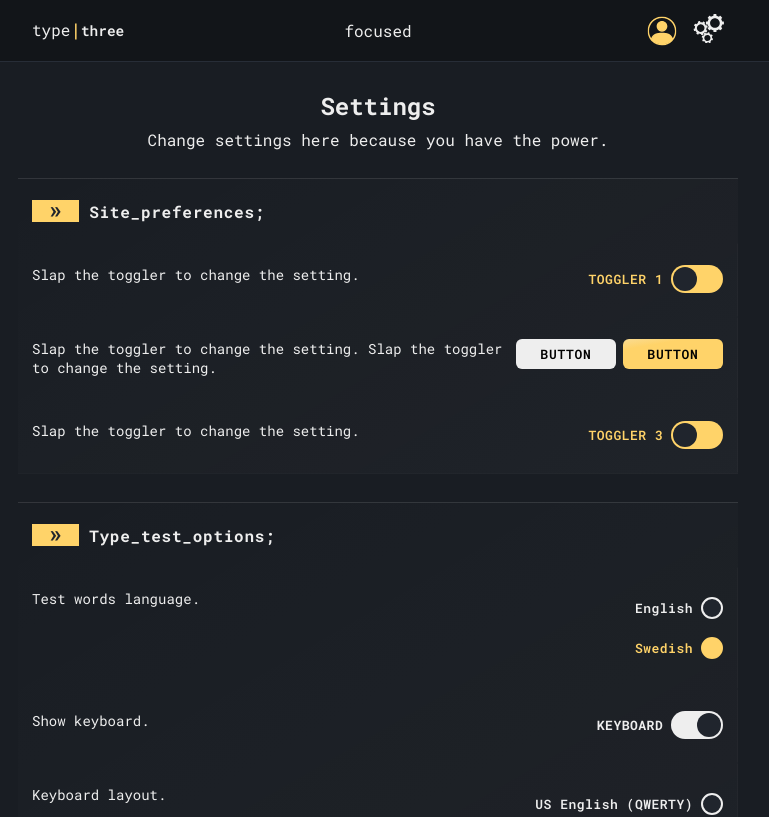
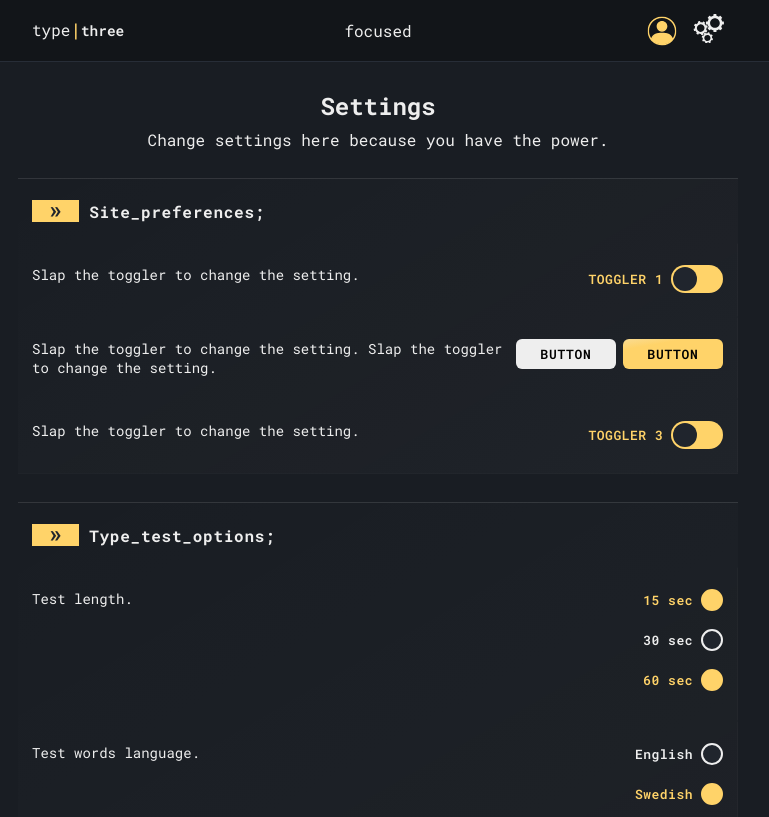
Before and after one commit to patrik-setterberg/typethree, a React (Create React App) app in the folder frontend/: page /settings in a window 1280 px wide. Shown: the top 817 px of the page, without its empty margins (262-1031 px from the left). Built offline with nearby package versions, Linux system fonts and the light colour scheme.

Commit message:
Add test length options to settings page. Misc styling

```diff
--- a/frontend/src/components/TestCountdown/TestCountdown.tsx
+++ b/frontend/src/components/TestCountdown/TestCountdown.tsx
@@ -1,19 +1,22 @@
 import { useState, useEffect } from "react";
+import useSettingsContext from "../../hooks/useSettingsContext";
 
 import * as S from "./TestCountdown.styles";
 
 const TestCountdown = ({}): JSX.Element => {
-  const testLen: number = 30;
-  const [timeLeft, setTimeLeft] = useState(testLen);
+
+  const settingsCtx = useSettingsContext();
+
+  const [timeLeft, setTimeLeft] = useState<number>(settingsCtx.TestLength);
 
   // Circumference of circle. Probably not *technically* true but it works!
   const circumference: number = 1304;
 
   // Offset for dashed stroke around circle.
-  const [dashOffset, setDashOffset] = useState(0);
+  const [dashOffset, setDashOffset] = useState<number>(0);
 
   useEffect(() => {
-    const timer = setInterval(() => {
+    const timer: number = window.setInterval(() => {
       if (timeLeft > 0) {
         setTimeLeft((timeLeft) => timeLeft - 1);
       } else {
@@ -23,7 +26,7 @@ const TestCountdown = ({}): JSX.Element => {
 
     // Set offset based on percentage of time left.
     setDashOffset(
-      Math.round((circumference - circumference * (timeLeft / testLen)) * 100) /
+      Math.round((circumference - circumference * (timeLeft / settingsCtx.TestLength)) * 100) /
         100
     );
 
--- a/frontend/src/components/TypeTest/TypeTest.tsx
+++ b/frontend/src/components/TypeTest/TypeTest.tsx
@@ -119,6 +119,11 @@ const TypeTest = ({}: TypeTestProps): JSX.Element => {
 
   const [pressedKeysState, dispatchPressedKeys] = useReducer(pressedKeysReducer, initialValue);
 
+  // Store entered words in an array. When space is pressed (and maybe when test ends),
+  // characters in text input get pushed to the array. This array can be compared
+  // with testwords wordArr to calculate score and styling correct/incorrect words.
+  const [enteredWords, setEnteredWords] = useState<string[] | undefined>(undefined);
+
   return (
     <>
       <TestCountdown />
--- a/frontend/src/components/UI/RadioButtons/RadioButtons.interfaces.ts
+++ b/frontend/src/components/UI/RadioButtons/RadioButtons.interfaces.ts
@@ -1,7 +1,9 @@
+import React from "react";
+
 export interface RadioButtonsProps {
   name: string;
   legend: string;
   changeFunc: (val: string) => void;
-  items: Array<{ label: string; value: string }>;
-  currentValue: string;
+  items: Array<{ label: string; value: string | number }>;
+  currentValue: string | number;
 }
--- a/frontend/src/components/UI/RadioButtons/RadioButtons.styles.ts
+++ b/frontend/src/components/UI/RadioButtons/RadioButtons.styles.ts
@@ -14,7 +14,7 @@ export const Label = styled.label<{ checked: boolean }>`
   justify-content: flex-end;
   align-items: center;
   position: relative;
-  padding: 0.5rem 0 0.5rem 0.5rem;
+  padding: 0 0 0.5rem 0.5rem;
   color: ${(props) =>
     props.checked ? props.theme.primary : props.theme.highlight};
   font-size: 0.8125rem;
@@ -43,12 +43,13 @@ export const Label = styled.label<{ checked: boolean }>`
     letter-spacing: 0.6px;
 
     &::after {
-    transform: scale(1.1);
-  }
+      transform: scale(1.1);
+    }
   }
 
   & + & {
     margin-top: 0.125rem;
+    padding-top: 0.5rem;
   }
 `;
 
--- a/frontend/src/context/settings-context/settings-context.interfaces.ts
+++ b/frontend/src/context/settings-context/settings-context.interfaces.ts
@@ -1,6 +1,7 @@
 import { SetStateAction } from "react";
 
 export interface DefaultSettingsValues {
+  TestLength: number;
   TestWords: string;
   ShowKeyboard: boolean;
   KeyboardLayout: string;
@@ -11,12 +12,13 @@ export interface SettingsContextValues {
   // Theme
   // ..
   // TYPE TEST PREFERENCES //
+  TestLength: number;
+  setTestLength: (len: string) => void;
   TestWords: string;
   setTestWords: React.Dispatch<SetStateAction<string>>;
   ShowKeyboard: boolean;
-  setShowKeyboard: React.Dispatch<React.SetStateAction<boolean>>,
+  setShowKeyboard: React.Dispatch<React.SetStateAction<boolean>>;
   KeyboardLayout: string;
   setKeyboardLayout: React.Dispatch<React.SetStateAction<string>>;
-  // Test length
   // ...
 }
--- a/frontend/src/context/settings-context/settings-context.tsx
+++ b/frontend/src/context/settings-context/settings-context.tsx
@@ -5,6 +5,7 @@ import {
 } from "./settings-context.interfaces";
 
 const defaultSettings: DefaultSettingsValues = {
+  TestLength: 30,
   TestWords: "eng1k",
   ShowKeyboard: true,
   KeyboardLayout: "QWERTY_US",
@@ -23,6 +24,12 @@ export const SettingsContextProvider = ({
   // If not logged in, check if there's a cookie with preferences and use those.
   // Else use defautSettings.
 
+  const [testLength, setTestLength] = useState<number>(
+    defaultSettings.TestLength
+  );
+  // Extra setter function because we get strings from radio buttons' values.
+  const setLen = (len: string) => setTestLength(parseInt(len));
+
   const [testWords, setTestWords] = useState<string>(defaultSettings.TestWords);
 
   const [showKeyboard, setShowKeyboard] = useState<boolean>(
@@ -36,6 +43,8 @@ export const SettingsContextProvider = ({
   return (
     <SettingsContext.Provider
       value={{
+        TestLength: testLength,
+        setTestLength: setLen,
         TestWords: testWords,
         setTestWords: setTestWords,
         ShowKeyboard: showKeyboard,
--- a/frontend/src/pages/SettingsPage/SettingsPage.interfaces.ts
+++ b/frontend/src/pages/SettingsPage/SettingsPage.interfaces.ts
@@ -3,6 +3,6 @@ export interface SettingsPageProps {
 }
 
 export interface RadioButtonsItems {
-  value: string;
+  value: string | number;
   label: string;
 }
--- a/frontend/src/pages/SettingsPage/SettingsPage.tsx
+++ b/frontend/src/pages/SettingsPage/SettingsPage.tsx
@@ -30,6 +30,16 @@ const SettingsPage = ({}: SettingsPageProps): JSX.Element => {
   };
 
   const settingsCtx = useSettingsContext();
+
+  const testLengthSettings: Array<RadioButtonsItems> = useMemo<
+    RadioButtonsItems[]
+  >(() => {
+    return [
+      { value: 15, label: "15 sec" },
+      { value: 30, label: "30 sec" },
+      { value: 60, label: "60 sec" },
+    ];
+  }, []);
 
   const testWordsSettings: Array<RadioButtonsItems> = useMemo<
     RadioButtonsItems[]
@@ -100,6 +110,18 @@ const SettingsPage = ({}: SettingsPageProps): JSX.Element => {
       </SettingsCategory>
       <SettingsCategory title="Type_test_options;">
         <SettingsItem>
+          {/* TEST LENGTH */}
+          <span>Test length.</span>
+          <RadioButtons
+            name="test_length"
+            legend="Test lengtu"
+            changeFunc={settingsCtx.setTestLength}
+            items={testLengthSettings}
+            currentValue={settingsCtx.TestLength}
+          />
+        </SettingsItem>
+        <SettingsItem>
+          {/* TEST WORDS LANGUAGE */}
           <span>Test words language.</span>
           <RadioButtons
             name="testwords_language"
@@ -110,6 +132,7 @@ const SettingsPage = ({}: SettingsPageProps): JSX.Element => {
           />
         </SettingsItem>
         <SettingsItem>
+          {/* TOGGLE KEYBOARD */}
           <span>Show keyboard.</span>
           <ToggleSwitch
             Id="show_keyboard"
@@ -119,6 +142,7 @@ const SettingsPage = ({}: SettingsPageProps): JSX.Element => {
           />
         </SettingsItem>
         <SettingsItem>
+          {/* KEYBOARD LAYOUT */}
           <span>Keyboard layout.</span>
           <RadioButtons
             name="keyboard_layout"
```
